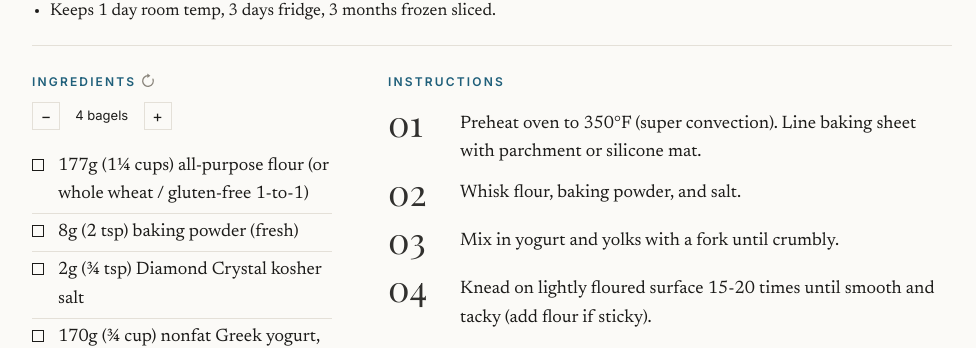
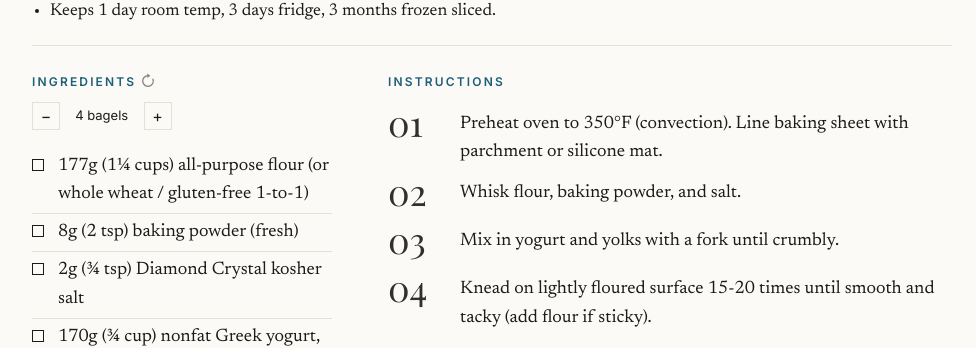
Before and after one commit to DarrenTsung/recipes, a Jekyll site: the page built from _recipes/high_protein_egg_bagel.md, in a window 1280 px wide and 984 px high. Shown: the part 232-580 px from the top of the window, without its empty margins (48-1024 px from the left). Built offline with Jekyll 4.4.1, drawn with Linux system fonts in a browser that asks for light colours; some web fonts are replaced.

Commit message:
recipes: egg bagel at plain convection
Co-Authored-By: Claude Opus 5.5 <noreply@anthropic.com>

```diff
--- a/_recipes/high_protein_egg_bagel.md
+++ b/_recipes/high_protein_egg_bagel.md
@@ -25,7 +25,7 @@ yield_unit: bagels
 
 ## Instructions:
 
-1. Preheat oven to 350°F (super convection). Line baking sheet with parchment or silicone mat.
+1. Preheat oven to 350°F (convection). Line baking sheet with parchment or silicone mat.
 2. Whisk flour, baking powder, and salt.
 3. Mix in yogurt and yolks with a fork until crumbly.
 4. Knead on lightly floured surface 15-20 times until smooth and tacky (add flour if sticky).
```
